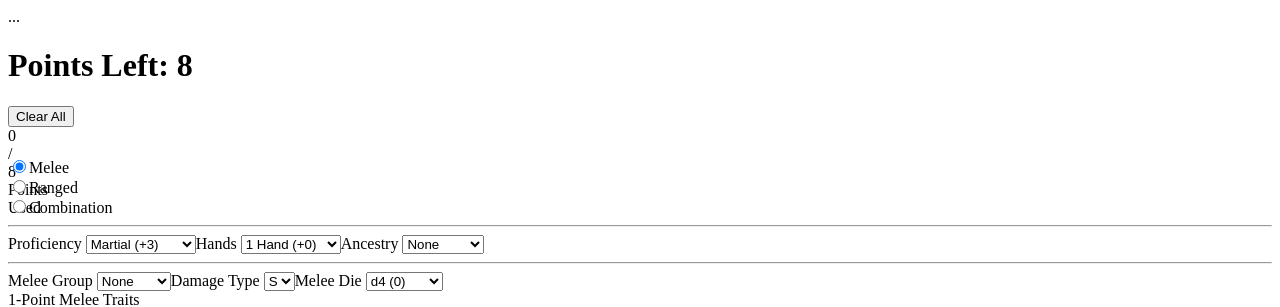
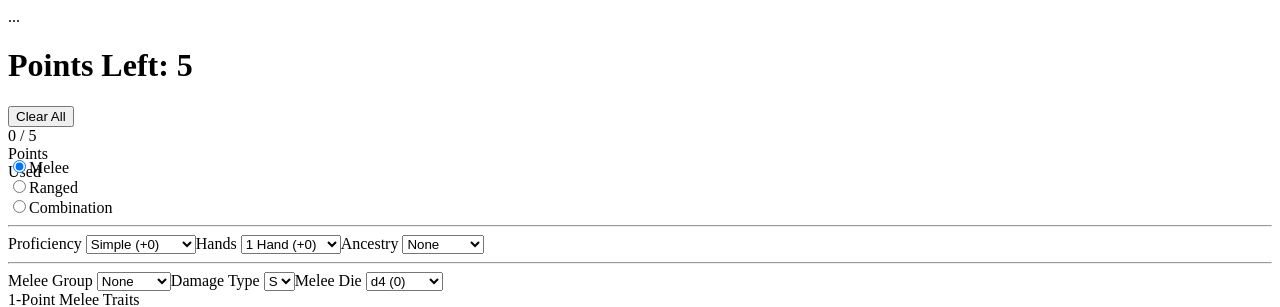
Before and after one commit to aegorsuch/PF2E-Weapon-Builder, a Vue app: page / in a window 1280 px wide. Shown: the top 307 px of the page. Built offline with nearby package versions, Linux system fonts and the light colour scheme.

Commit message:
starting at simple for melee and ranged

```diff
--- a/src/App.vue
+++ b/src/App.vue
@@ -14,7 +14,7 @@
           <div class="progress-bar"
             :class="total >= 0 ? 'bg-success' : 'bg-danger'"
             role="progressbar"
-            :style="{width: pointsUsedPercentage + '%'}"
+            :style="{width: Math.max(pointsUsedPercentage, 5) + '%'}"
             :aria-valuenow="pointsUsed"
             :aria-valuemin="0"
             :aria-valuemax="totalAvailablePoints">
@@ -93,7 +93,7 @@
               <div class="progress-bar"
                 :class="meleeSpent >= meleeQuota ? 'bg-success' : 'bg-warning'"
                 role="progressbar"
-                :style="{width: (meleeSpent / meleeQuota * 100) + '%'}"
+                :style="{width: Math.max(meleeSpent / meleeQuota * 100, 5) + '%'}"
                 :aria-valuenow="meleeSpent"
                 :aria-valuemin="0"
                 :aria-valuemax="meleeQuota">
@@ -147,7 +147,7 @@
               <div class="progress-bar"
                 :class="rangedSpent >= rangedQuota ? 'bg-success' : 'bg-warning'"
                 role="progressbar"
-                :style="{width: (rangedSpent / rangedQuota * 100) + '%'}"
+                :style="{width: Math.max(rangedSpent / rangedQuota * 100, 5) + '%'}"
                 :aria-valuenow="rangedSpent"
                 :aria-valuemin="0"
                 :aria-valuemax="rangedQuota">
@@ -261,7 +261,7 @@ export default {
     return {
       range: 'melee',
       selectedAncestry: '',
-      adjustements: { proficiency: 3, hands: 0 },
+      adjustements: { proficiency: 0, hands: 0 },
       meleeForm: { group: '', die: 3, damageType: 'S', traits: { onePoint: [], twoPoint: [], threePoint: [] } },
       rangedForm: { group: '', die: 3, damageType: 'P', reload: 0, volley: 0, range: 0, traits: { onePoint: [], twoPoint: [], threePoint: [] } },
       meleeGroups: ['Axe', 'Brawling', 'Club', 'Dart', 'Flail', 'Knife', 'Hammer', 'Pick', 'Polearm', 'Shield', 'Spear', 'Sword'],
@@ -467,7 +467,7 @@ export default {
     resetBuilder() {
       this.range = 'melee';
       this.selectedAncestry = '';
-      this.adjustements = { proficiency: 3, hands: 0 };
+      this.adjustements = { proficiency: 0, hands: 0 };
       this.meleeForm = { group: '', die: 3, damageType: 'S', traits: { onePoint: [], twoPoint: [], threePoint: [] } };
       this.rangedForm = { group: '', die: 3, damageType: 'P', reload: 0, volley: 0, range: 0, traits: { onePoint: [], twoPoint: [], threePoint: [] } };
     }
```
